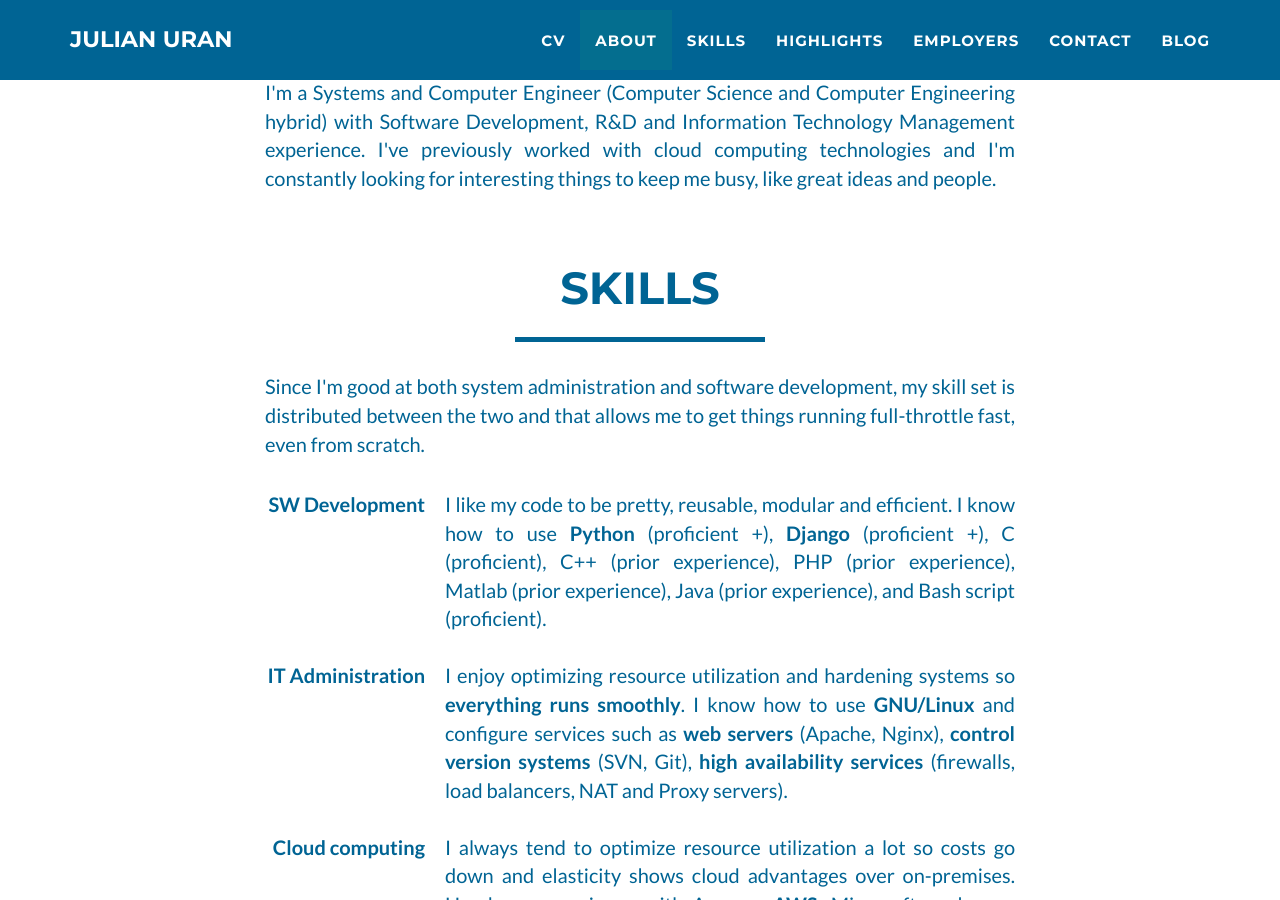
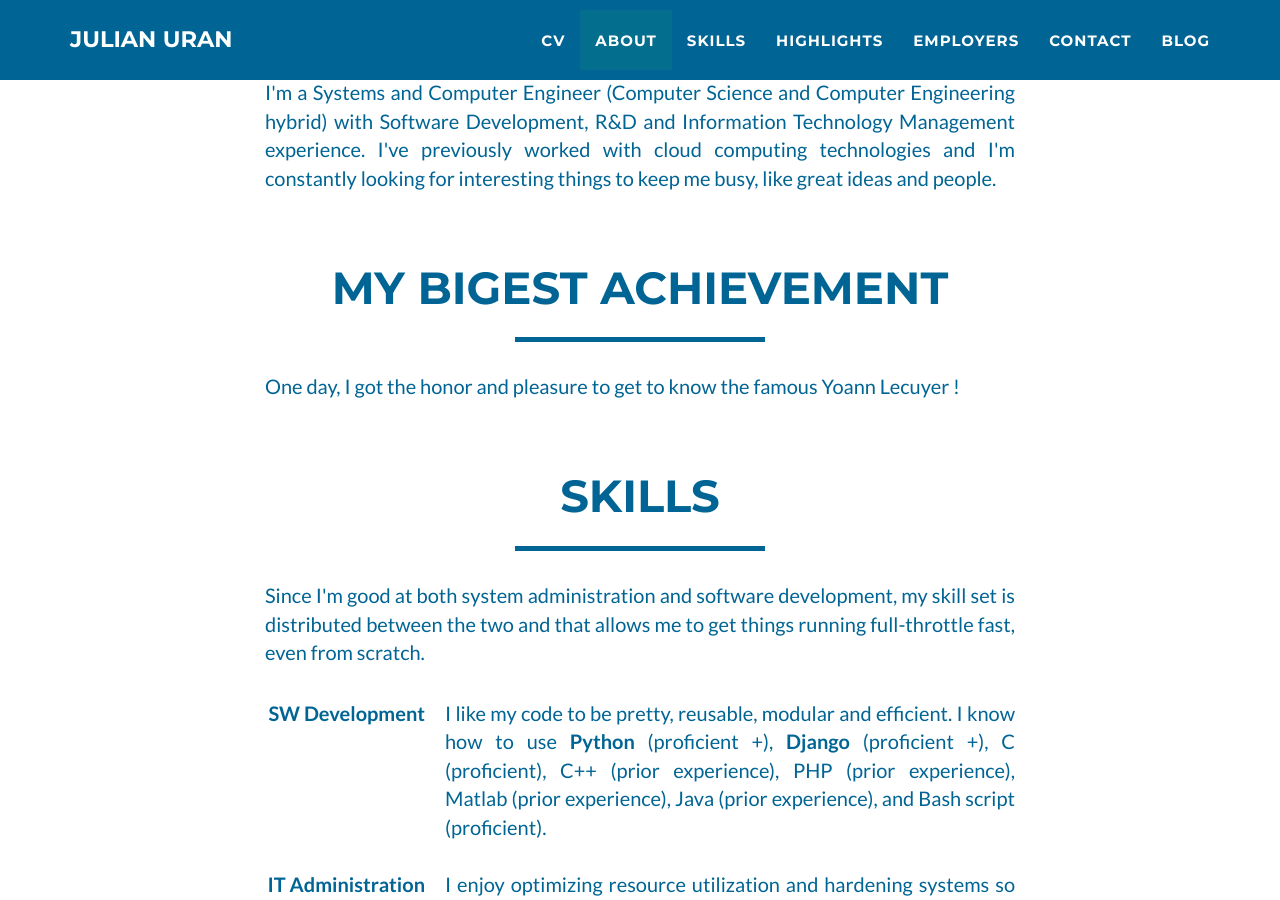
Before and after one commit to julianx/julianx, a Jekyll site: the page built from index.html, in a window 1280 px wide and 900 px high, scrolled down 1076 px. Built offline with Jekyll 4.4.1, drawn with Linux system fonts in a browser that asks for light colours.

Commit message:
achievements

```diff
--- /dev/null
+++ b/_includes/achievements.html
@@ -0,0 +1,16 @@
+ <!-- Achievements Section -->
+    <section id="achievements">
+        <div class="container">
+            <div class="row">
+                <div class="col-lg-12 text-center">
+                    <h2>My bigest achievement</h2>
+                    <hr class="star-primary">
+                </div>
+            </div>
+            <div class="row">
+                <div class="col-lg-8 col-lg-offset-2 text-justify">
+                    <p>One day, I got the honor and pleasure to get to know the famous Yoann Lecuyer !</p>
+                </div>
+            </div>
+        </div>
+    </section>
--- a/_layouts/default.html
+++ b/_layouts/default.html
@@ -5,6 +5,7 @@
     {% include nav.html %}
     {% include header.html %}
     {% include about.html %}
+    {% include achievements.html %}
     {% include skills.html %}
     {% include highlights.html %}
     {% include employers_grid.html %}
```
